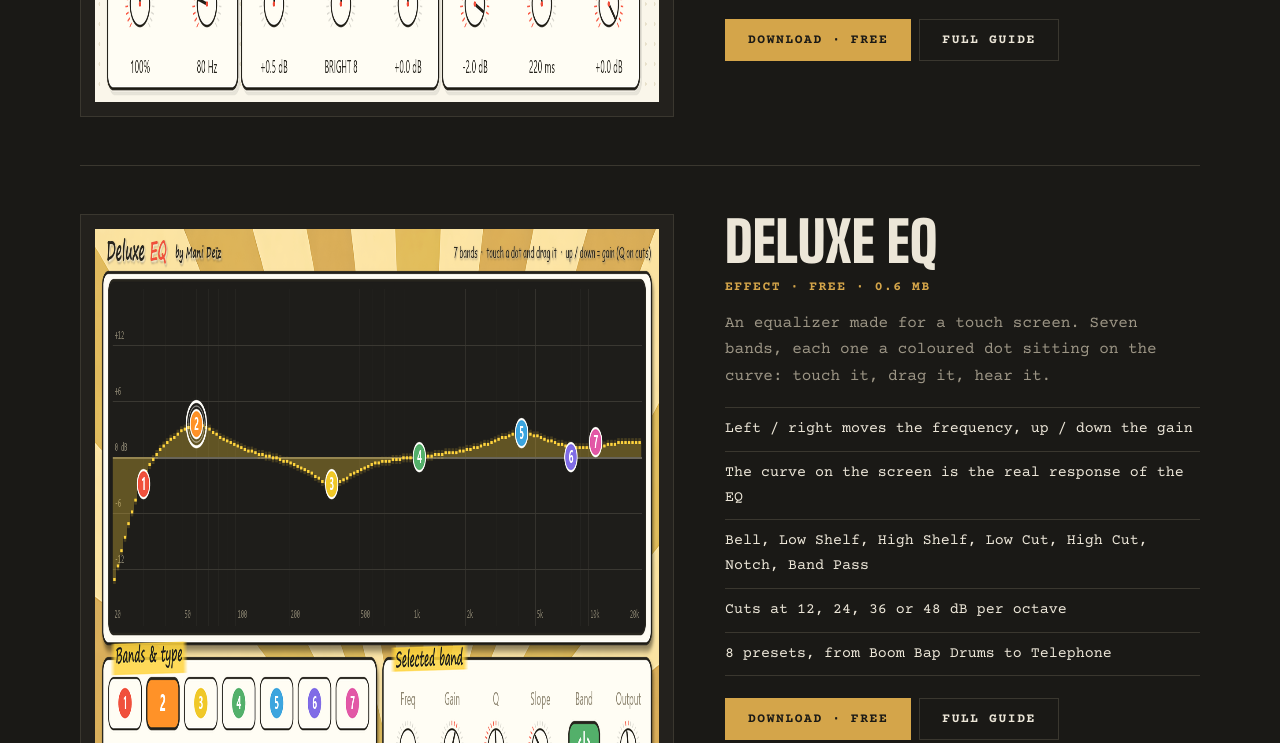
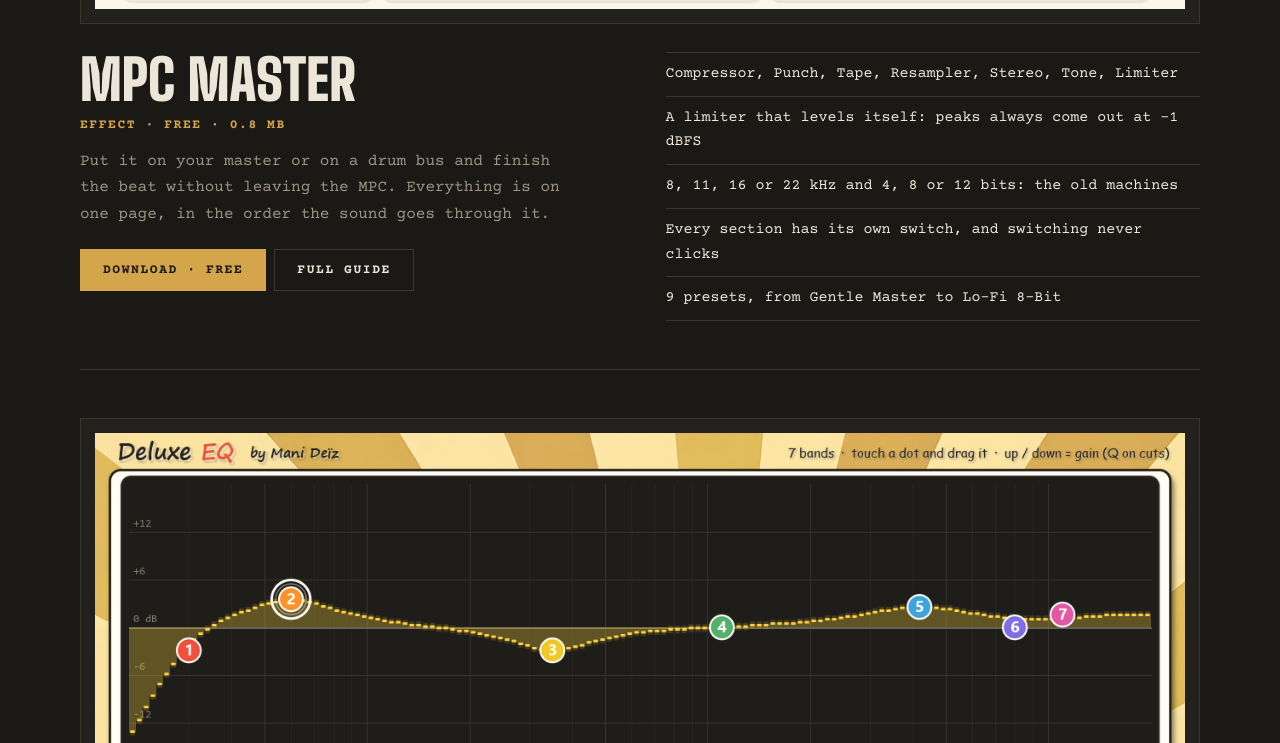
Before and after one commit to ManiDeiz/ManiDeiz.github.io, a plain HTML site: page index.html in a window 1280 px wide. Shown: the part 1676-2419 px from the top of the page. Drawn offline with nearby package versions, Linux system fonts and the light colour scheme.

Commit message:
Plugin sections: the picture on top at its true proportions, the text underneath
Co-Authored-By: Claude Fable 5.2 <noreply@anthropic.com>

```diff
--- a/index.html
+++ b/index.html
@@ -14,7 +14,7 @@
 html{scroll-behavior:smooth}
 body{margin:0;background:var(--bg);color:var(--ink);font:16px/1.65 var(--mono);padding-inline:clamp(16px,5vw,64px);padding-block:0 48px}
 a{color:inherit}
-img{max-width:100%;display:block}
+img{max-width:100%;height:auto;display:block}
 .wrap{max-width:1120px;margin:0 auto}
 nav{display:flex;justify-content:space-between;align-items:center;padding-block:22px;border-bottom:1px solid var(--line);gap:16px;flex-wrap:wrap}
 .logo{display:flex;align-items:center;gap:14px;text-decoration:none;font:900 28px/1 var(--disp);letter-spacing:.04em;text-transform:uppercase}
@@ -36,17 +36,18 @@ h2{font:900 clamp(36px,6vw,56px)/1 var(--disp);text-transform:uppercase;margin:0
 .hub{display:flex;flex-direction:column;gap:12px}
 .row{display:grid;grid-template-columns:226px 1fr auto;gap:26px;align-items:center;background:var(--panel);border:1px solid var(--line);padding:15px 24px 15px 15px;text-decoration:none}
 .row:hover{border-color:var(--amber)}
-.row img{width:226px;aspect-ratio:2/1;object-fit:cover;object-position:0 0}
+.row img{width:226px;height:auto;aspect-ratio:2/1;object-fit:cover;object-position:0 0}
 .row h3{margin:0;font:900 46px/1 var(--disp);text-transform:uppercase}
 .row p{margin:8px 0 0;color:var(--mute)}
 .state{display:block;margin-top:8px;font:700 12px var(--mono);letter-spacing:.14em;text-transform:uppercase;color:var(--amber)}
 .state.beta{color:var(--green)}
-.plug{display:grid;grid-template-columns:1.25fr 1fr;gap:clamp(24px,4vw,56px);align-items:start}
 .plug .shot{background:var(--panel);border:1px solid var(--line);padding:14px}
+.plug .shot img{width:100%}
+.plug .under{display:grid;grid-template-columns:1fr 1fr;gap:clamp(24px,4vw,56px);align-items:start;margin-top:28px}
 .plug h2{margin-bottom:10px}
 .plug .tags{margin-top:0}
 .plug p{color:var(--mute);margin:16px 0 0;max-width:52ch}
-.plug ul{list-style:none;margin:18px 0 0;padding:0;border-top:1px solid var(--line)}
+.plug ul{list-style:none;margin:0;padding:0;border-top:1px solid var(--line)}
 .plug li{padding:9px 0;border-bottom:1px solid var(--line);font-size:15px}
 .plug .links{display:flex;gap:8px;flex-wrap:wrap;margin-top:22px}
 .steps{display:grid;grid-template-columns:repeat(4,1fr);gap:20px;counter-reset:s}
@@ -59,8 +60,8 @@ h2{font:900 clamp(36px,6vw,56px)/1 var(--disp);text-transform:uppercase;margin:0
 footer{display:flex;justify-content:space-between;gap:16px;flex-wrap:wrap;border-top:1px solid var(--line);padding-top:24px;font:700 13px var(--mono);color:var(--mute);letter-spacing:.06em}
 footer a:hover{color:var(--amber)}
 :focus-visible{outline:2px solid var(--amber);outline-offset:3px}
-@media (max-width:900px){.plug,.steps{grid-template-columns:1fr 1fr}.plug{grid-template-columns:1fr}}
-.row>*,.plug>*,.steps>*{min-width:0}
+@media (max-width:900px){.steps{grid-template-columns:1fr 1fr}.plug .under{grid-template-columns:1fr}}
+.row>*,.plug .under>*,.steps>*{min-width:0}
 @media (max-width:700px){.row{grid-template-columns:1fr;padding:15px}.row img{width:100%}.row h3{font-size:38px}.steps{grid-template-columns:1fr}.btn{text-align:center;white-space:normal}nav ul{gap:14px}}
 </style>
 
@@ -98,34 +99,40 @@ footer a:hover{color:var(--amber)}
 
 <section id="mpc-master"><div class="plug">
  <div class="shot"><img src="assets/mpc-master.png" alt="MPC Master: compressor, punch, tape, resampler, stereo, tone and limiter on one screen" width="1280" height="628" loading="lazy"></div>
+ <div class="under">
   <div>
    <h2>MPC Master</h2>
    <div class="tags">Effect · Free · 0.8 MB</div>
    <p>Put it on your master or on a drum bus and finish the beat without leaving the MPC. Everything is on one page, in the order the sound goes through it.</p>
+   <div class="links"><a class="btn main" href="https://github.com/ManiDeiz/mpc-master/raw/main/download/MPC-Master.zip">Download · free</a><a class="btn" href="https://github.com/ManiDeiz/mpc-master">Full guide</a></div>
+  </div>
   <ul><li>Compressor, Punch, Tape, Resampler, Stereo, Tone, Limiter</li><li>A limiter that levels itself: peaks always come out at -1 dBFS</li><li>8, 11, 16 or 22 kHz and 4, 8 or 12 bits: the old machines</li><li>Every section has its own switch, and switching never clicks</li><li>9 presets, from Gentle Master to Lo-Fi 8-Bit</li></ul>
-  <div class="links"><a class="btn main" href="https://github.com/ManiDeiz/mpc-master/raw/main/download/MPC-Master.zip">Download · free</a><a class="btn" href="https://github.com/ManiDeiz/mpc-master">Full guide</a></div>
  </div>
 </div></section>
 
 <section id="deluxe-eq"><div class="plug">
  <div class="shot"><img src="assets/deluxe-eq.png" alt="Deluxe EQ: seven coloured dots on the curve, band buttons and filter types below" width="1280" height="628" loading="lazy"></div>
+ <div class="under">
   <div>
    <h2>Deluxe EQ</h2>
    <div class="tags">Effect · Free · 0.6 MB</div>
    <p>An equalizer made for a touch screen. Seven bands, each one a coloured dot sitting on the curve: touch it, drag it, hear it.</p>
+   <div class="links"><a class="btn main" href="https://github.com/ManiDeiz/deluxe-eq/raw/main/download/Deluxe-EQ.zip">Download · free</a><a class="btn" href="https://github.com/ManiDeiz/deluxe-eq">Full guide</a></div>
+  </div>
   <ul><li>Left / right moves the frequency, up / down the gain</li><li>The curve on the screen is the real response of the EQ</li><li>Bell, Low Shelf, High Shelf, Low Cut, High Cut, Notch, Band Pass</li><li>Cuts at 12, 24, 36 or 48 dB per octave</li><li>8 presets, from Boom Bap Drums to Telephone</li></ul>
-  <div class="links"><a class="btn main" href="https://github.com/ManiDeiz/deluxe-eq/raw/main/download/Deluxe-EQ.zip">Download · free</a><a class="btn" href="https://github.com/ManiDeiz/deluxe-eq">Full guide</a></div>
  </div>
 </div></section>
 
 <section id="wax-digger"><div class="plug">
  <div class="shot"><img src="assets/wax-digger.png" alt="Wax Digger: sixteen records per page, filters, REC and PLAY" width="1280" height="672" loading="lazy"></div>
+ <div class="under">
   <div>
    <h2>Wax Digger</h2>
    <div class="tags">Instrument · Private beta</div>
    <p>Search, tap a title, hear it at once, record the part you want. It runs on the MPC itself, over its Wi-Fi: no computer, no phone, no cable.</p>
+   <div class="links"><span class="btn off">In private beta with a few beatmakers</span></div>
+  </div>
   <ul><li>Tap a title and it plays; the next ones load while you listen</li><li>Dig by genre, style, decade and place, or type any words</li><li>A Max views filter, to find the records nobody sampled</li><li>REC writes the part you want as a WAV on your drive</li><li>MPC Live III only for now</li></ul>
-  <div class="links"><span class="btn off">In private beta with a few beatmakers</span></div>
  </div>
 </div></section>
 
```
Lines whose indentation alone changed are shown as unchanged.
